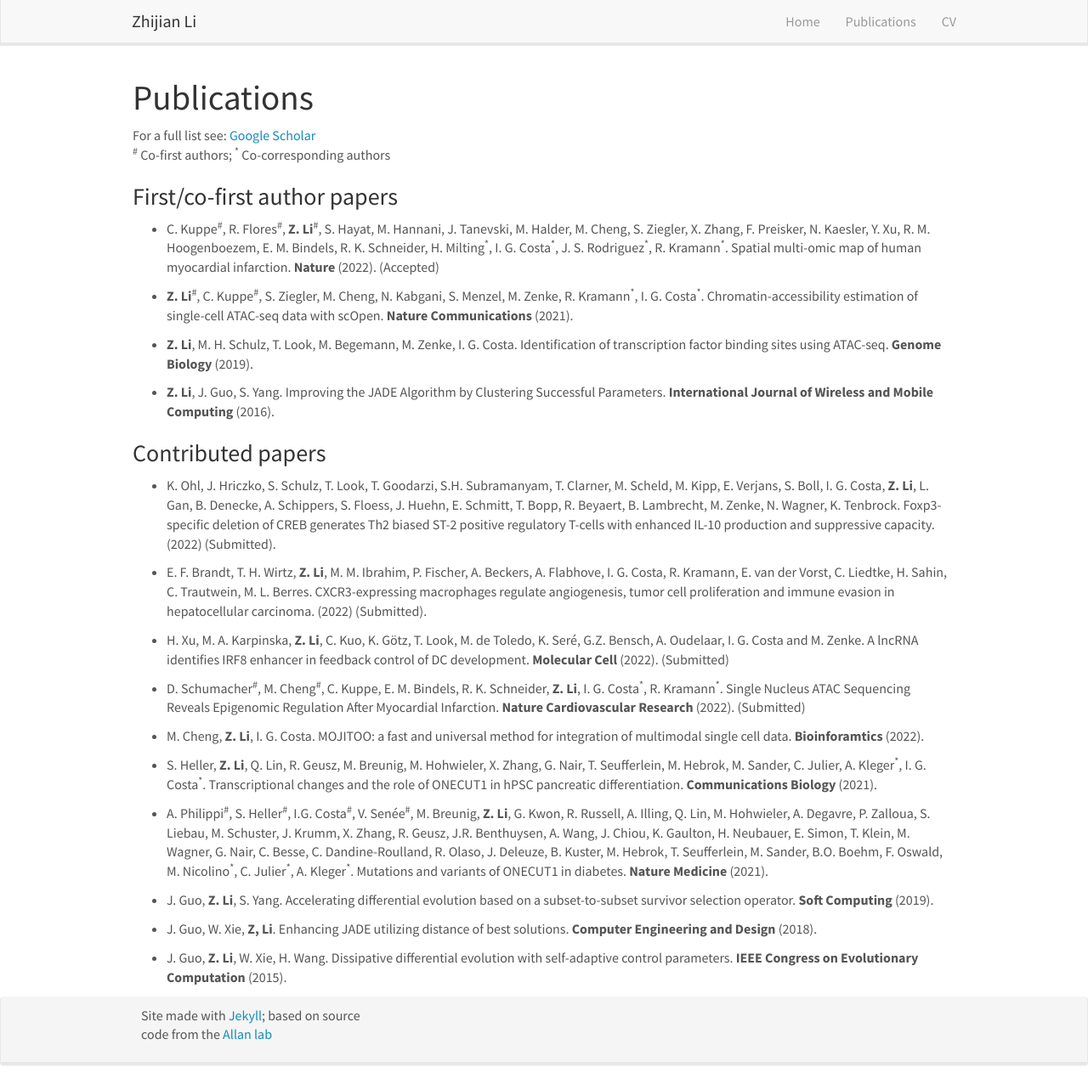
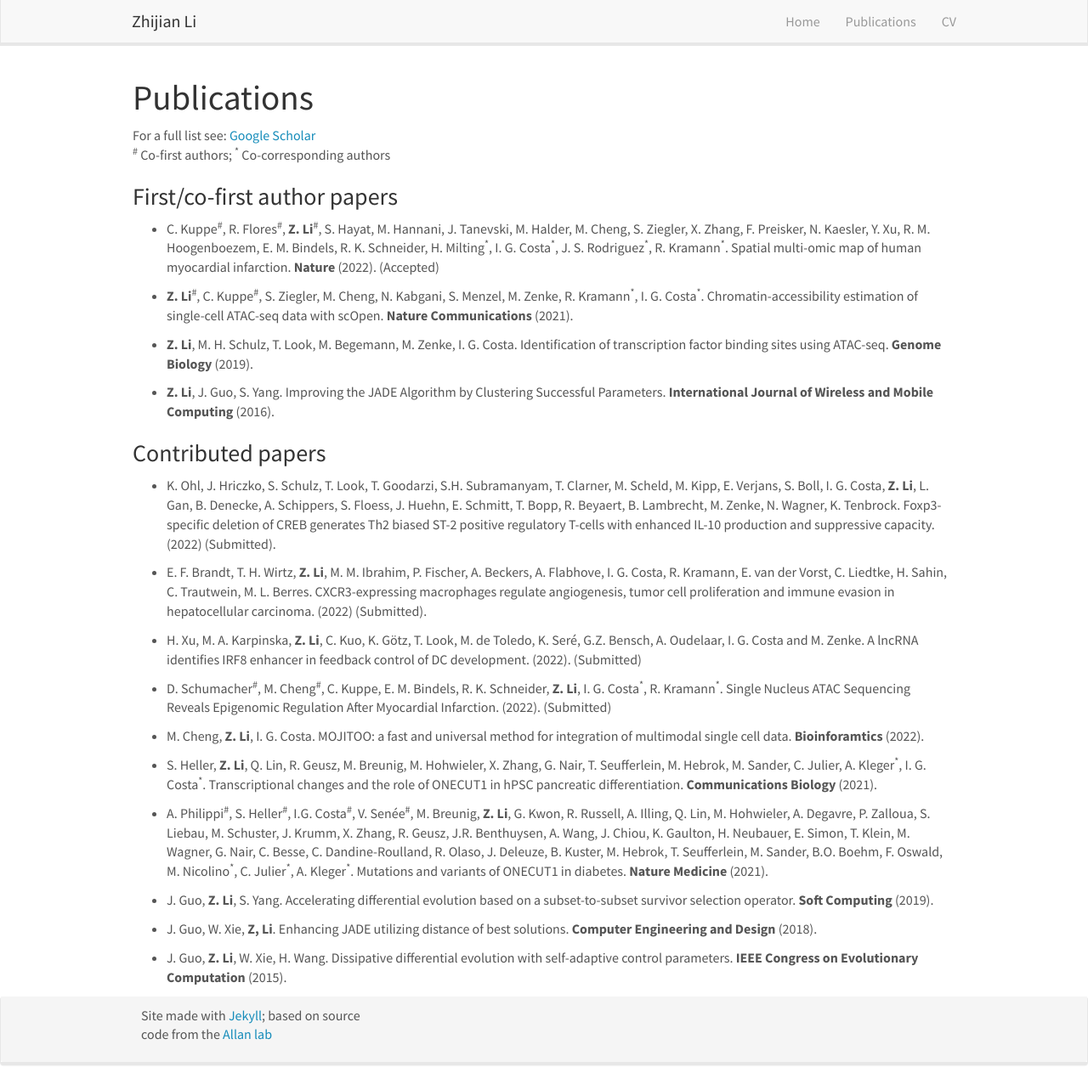
Before and after one commit to lzj1769/lzj1769.github.io, a Jekyll site: the page built from _pages/publications.md, in a window 1280 px wide and 1276 px high. Shown: the whole window at 85% size. Built offline with Jekyll 4.4.1, drawn with Linux system fonts in a browser that asks for light colours; nearby versions of some CDN libraries.

Commit message:
update publications

```diff
--- a/_pages/publications.md
+++ b/_pages/publications.md
@@ -27,9 +27,9 @@ For a full list see: [Google Scholar](https://scholar.google.de/citations?user=x
 
 * E. F. Brandt, T. H. Wirtz, **Z. Li**, M. M. Ibrahim, P. Fischer, A. Beckers, A. Flabhove, I. G. Costa, R. Kramann, E. van der Vorst, C. Liedtke, H. Sahin, C. Trautwein, M. L. Berres. CXCR3-expressing macrophages regulate angiogenesis, tumor cell proliferation and immune evasion in hepatocellular carcinoma. (2022) (Submitted).
 
-* H. Xu, M. A. Karpinska, **Z. Li**, C. Kuo, K. Götz, T. Look, M. de Toledo, K. Seré, G.Z. Bensch, A. Oudelaar, I. G. Costa and M. Zenke. A lncRNA identifies IRF8 enhancer in feedback control of DC development. **Molecular Cell** (2022). (Submitted)
+* H. Xu, M. A. Karpinska, **Z. Li**, C. Kuo, K. Götz, T. Look, M. de Toledo, K. Seré, G.Z. Bensch, A. Oudelaar, I. G. Costa and M. Zenke. A lncRNA identifies IRF8 enhancer in feedback control of DC development. (2022). (Submitted)
 
-* D. Schumacher<sup>\#</sup>, M. Cheng<sup>\#</sup>, C. Kuppe, E. M. Bindels, R. K. Schneider, **Z. Li**, I. G. Costa<sup>*</sup>, R. Kramann<sup>*</sup>. Single Nucleus ATAC Sequencing Reveals Epigenomic Regulation After Myocardial Infarction. **Nature Cardiovascular Research** (2022). (Submitted)
+* D. Schumacher<sup>\#</sup>, M. Cheng<sup>\#</sup>, C. Kuppe, E. M. Bindels, R. K. Schneider, **Z. Li**, I. G. Costa<sup>*</sup>, R. Kramann<sup>*</sup>. Single Nucleus ATAC Sequencing Reveals Epigenomic Regulation After Myocardial Infarction. (2022). (Submitted)
 
 * M. Cheng, **Z. Li**, I. G. Costa. MOJITOO: a fast and universal method for integration of multimodal single cell data. **Bioinforamtics** (2022).
 
```
Also changed, not shown: 1 other file.
